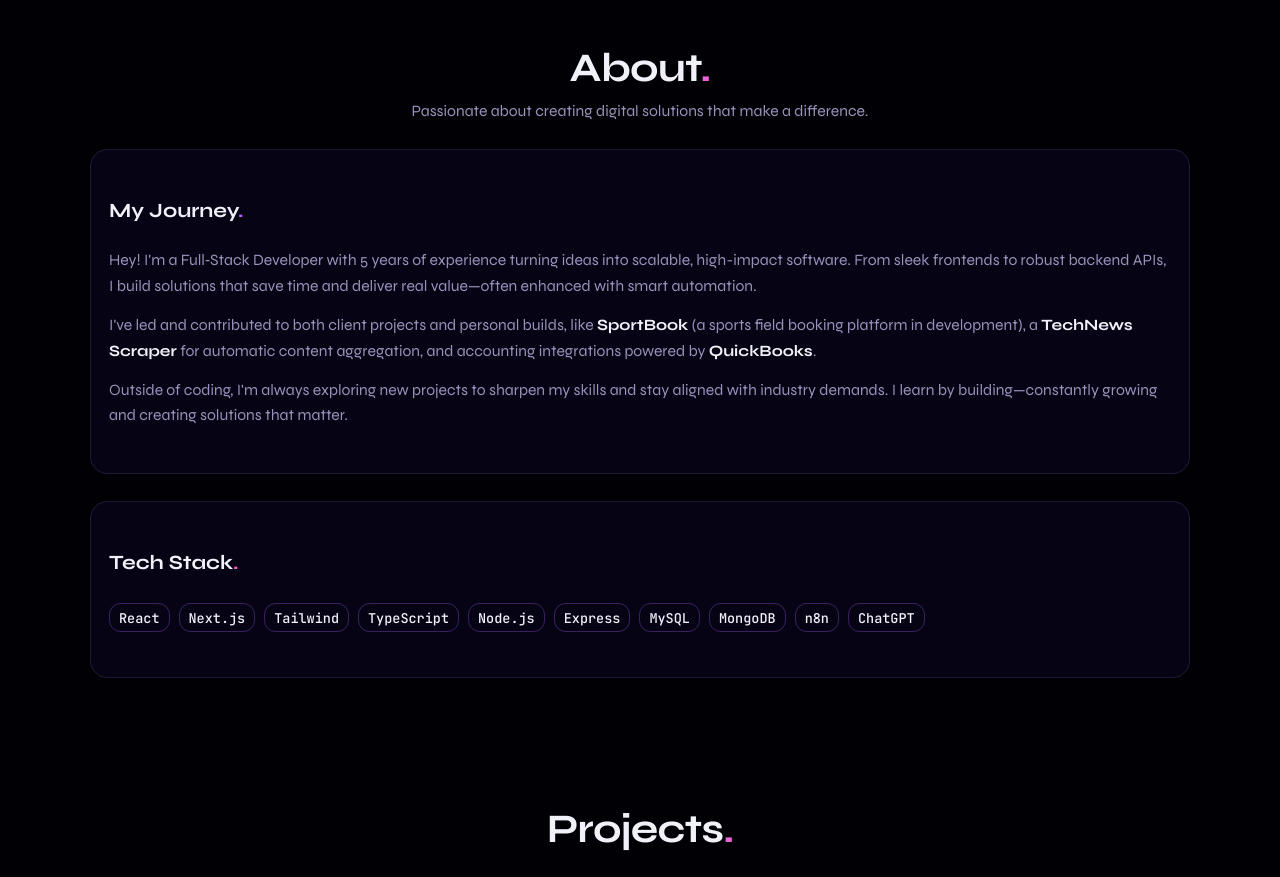
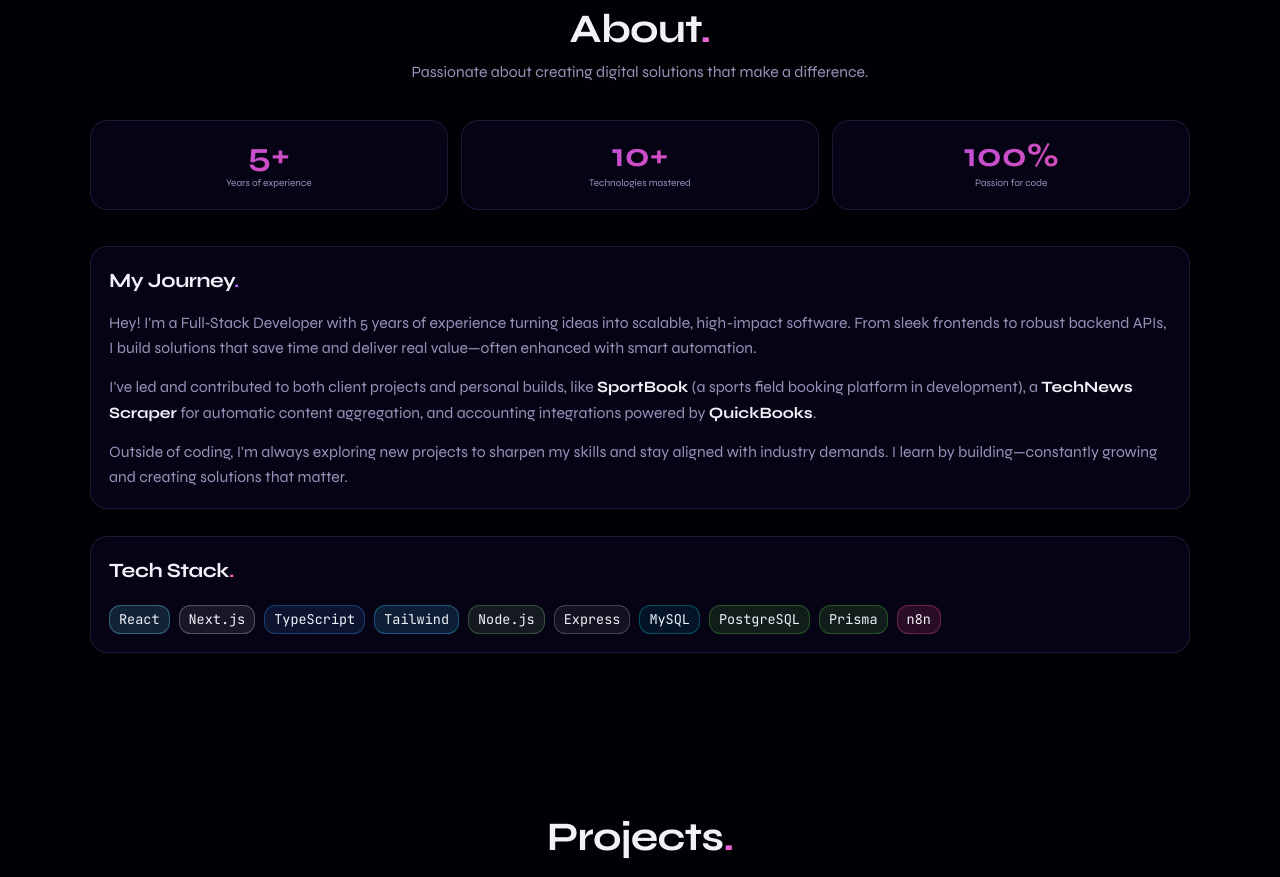
Before and after one commit to jacamposp/personal-portfolio, a React (Vite) app: page / in a window 1280 px wide. Shown: the part 1000-1877 px from the top of the page. Built offline with nearby package versions, Linux system fonts and the light colour scheme.

Commit message:
feat(about): enhance About section with new stats display and custom GlowCard component; replace Card with GlowCard for journey description

```diff
--- a/src/sections/about/About.tsx
+++ b/src/sections/about/About.tsx
@@ -1,47 +1,110 @@
-import { Card, CardContent, CardDescription, CardHeader, CardTitle } from '@/components/ui/card'
-import { Badge } from '@/components/ui/badge'
+import { motion } from 'framer-motion'
 import { ScrollReveal, ScrollRevealItem } from '@/components/ui/scroll-reveal'
 
-const techStack = [
-  'React',
-  'Next.js',
-  'Tailwind',
-  'TypeScript',
-  'Node.js',
-  'Express',
-  'MySQL',
-  'MongoDB',
-  'n8n',
-  'ChatGPT',
+const STATS = [
+  { value: '5+', label: 'Years of experience' },
+  { value: '10+', label: 'Technologies mastered' },
+  { value: '100%', label: 'Passion for code' },
 ]
+
+const TECH_STACK = [
+  { name: 'React', color: 'rgba(97,218,251,0.15)', border: 'rgba(97,218,251,0.35)' },
+  { name: 'Next.js', color: 'rgba(255,255,255,0.08)', border: 'rgba(255,255,255,0.25)' },
+  { name: 'TypeScript', color: 'rgba(49,120,198,0.15)', border: 'rgba(49,120,198,0.40)' },
+  { name: 'Tailwind', color: 'rgba(56,189,248,0.15)', border: 'rgba(56,189,248,0.35)' },
+  { name: 'Node.js', color: 'rgba(104,160,99,0.15)', border: 'rgba(104,160,99,0.40)' },
+  { name: 'Express', color: 'rgba(255,255,255,0.06)', border: 'rgba(255,255,255,0.20)' },
+  { name: 'MySQL', color: 'rgba(0,117,143,0.15)', border: 'rgba(0,189,215,0.35)' },
+  { name: 'PostgreSQL', color: 'rgba(77,179,61,0.15)', border: 'rgba(77,179,61,0.35)' },
+  { name: 'Prisma', color: 'rgba(77,179,61,0.15)', border: 'rgba(77,179,61,0.35)' },
+  { name: 'n8n', color: 'rgba(234,76,137,0.15)', border: 'rgba(234,76,137,0.35)' },
+]
+
+function GlowCard({ children, className = '' }: { children: React.ReactNode; className?: string }) {
+  return (
+    <motion.div
+      className={`relative rounded-xl bg-card border border-border overflow-hidden group ${className}`}
+      whileHover="hover"
+    >
+      {/* Bright top-line on hover */}
+      <motion.div
+        className="absolute top-0 left-0 right-0 h-[2px] rounded-t-xl"
+        style={{
+          background: 'linear-gradient(90deg, #a855f7, #ec4899)',
+        }}
+        variants={{
+          hover: { scaleX: 1, opacity: 1 },
+        }}
+        initial={{ scaleX: 0, opacity: 0 }}
+        transition={{ duration: 0.3, ease: 'easeOut' }}
+      />
+      {/* Subtle glow behind top line */}
+      <motion.div
+        className="absolute top-0 left-0 right-0 h-24 pointer-events-none"
+        style={{
+          background: 'linear-gradient(to bottom, rgba(168,85,247,0.07), transparent)',
+        }}
+        variants={{ hover: { opacity: 1 } }}
+        initial={{ opacity: 0 }}
+        transition={{ duration: 0.3 }}
+      />
+      {children}
+    </motion.div>
+  )
+}
 
 const About = () => {
   return (
     <section
       id="about"
-      className="flex flex-col min-h-screen pt-20 mobile-m:pt-24 tablet:pt-28 laptop:pt-32 w-full justify-center px-4 mobile-m:px-6 tablet:px-8 laptop:px-12"
+      className="flex flex-col min-h-screen pt-20 mobile-m:pt-24 tablet:pt-28 laptop:pt-32 pb-16 w-full justify-center px-4 mobile-m:px-6 tablet:px-8 laptop:px-12"
     >
       <div className="max-w-6xl mx-auto w-full">
         <ScrollReveal>
+          {/* Heading */}
           <ScrollRevealItem>
             <h2 className="text-4xl mobile-m:text-3xl tablet:text-4xl laptop:text-5xl font-bold text-foreground text-center mobile-m:text-left mb-2 mobile-m:mb-3">
               About<span className="text-gradient-accent">.</span>
             </h2>
           </ScrollRevealItem>
           <ScrollRevealItem>
-            <p className="text-sm mobile-m:text-base tablet:text-lg laptop:text-xl text-muted-foreground mb-6 mobile-m:mb-8 tablet:mb-10 text-center mobile-m:text-left max-w-full">
+            <p className="text-sm mobile-m:text-base tablet:text-lg laptop:text-xl text-muted-foreground mb-8 mobile-m:mb-10 tablet:mb-12 text-center mobile-m:text-left">
               Passionate about creating digital solutions that make a difference.
             </p>
           </ScrollRevealItem>
 
+          {/* Stats row */}
+          <ScrollRevealItem>
+            <div className="grid grid-cols-3 gap-3 mobile-m:gap-4 tablet:gap-6 mb-8 mobile-m:mb-10 tablet:mb-12">
+              {STATS.map((s) => (
+                <GlowCard key={s.label} className="p-4 mobile-m:p-5 tablet:p-7 text-center">
+                  <p
+                    className="text-3xl mobile-m:text-4xl tablet:text-5xl laptop:text-6xl font-bold leading-none mb-1 mobile-m:mb-2"
+                    style={{
+                      background: 'linear-gradient(135deg, #a855f7, #ec4899)',
+                      WebkitBackgroundClip: 'text',
+                      WebkitTextFillColor: 'transparent',
+                      backgroundClip: 'text',
+                    }}
+                  >
+                    {s.value}
+                  </p>
+                  <p className="text-[10px] mobile-m:text-xs tablet:text-sm text-muted-foreground leading-snug">
+                    {s.label}
+                  </p>
+                </GlowCard>
+              ))}
+            </div>
+          </ScrollRevealItem>
+
           <div className="flex flex-col gap-6 mobile-m:gap-8 tablet:gap-10">
+            {/* Journey card */}
             <ScrollRevealItem>
-              <Card className="w-full bg-card border-border hover:border-primary/40 transition-colors duration-300">
-                <CardHeader className="p-4 mobile-m:p-6 tablet:p-8">
-                  <CardTitle className="text-lg mobile-m:text-xl tablet:text-2xl laptop:text-3xl font-bold text-left mb-3 mobile-m:mb-4">
+              <GlowCard className="p-4 mobile-m:p-6 tablet:p-8">
+                <h3 className="text-lg mobile-m:text-xl tablet:text-2xl laptop:text-3xl font-bold text-left mb-3 mobile-m:mb-4">
                   My Journey<span className="text-purple-accent">.</span>
-                  </CardTitle>
-                  <CardDescription className="text-sm mobile-m:text-base tablet:text-lg laptop:text-xl text-muted-foreground text-left leading-relaxed space-y-3 mobile-m:space-y-4">
+                </h3>
+                <div className="text-sm mobile-m:text-base tablet:text-lg laptop:text-xl text-muted-foreground text-left leading-relaxed space-y-3 mobile-m:space-y-4">
                   <p>
                     Hey! I'm a Full‑Stack Developer with 5 years of experience turning ideas into scalable, high-impact
                     software. From sleek frontends to robust backend APIs, I build solutions that save time and deliver
@@ -49,40 +112,42 @@ const About = () => {
                   </p>
                   <p>
                     I've led and contributed to both client projects and personal builds, like{' '}
-                      <strong className="text-foreground">SportBook</strong> (a sports field booking platform in development), a{' '}
-                      <strong className="text-foreground">TechNews Scraper</strong> for automatic content aggregation, and
-                      accounting integrations powered by <strong className="text-foreground">QuickBooks</strong>.
+                    <strong className="text-foreground">SportBook</strong> (a sports field booking platform in
+                    development), a <strong className="text-foreground">TechNews Scraper</strong> for automatic content
+                    aggregation, and accounting integrations powered by{' '}
+                    <strong className="text-foreground">QuickBooks</strong>.
                   </p>
                   <p>
                     Outside of coding, I'm always exploring new projects to sharpen my skills and stay aligned with
                     industry demands. I learn by building—constantly growing and creating solutions that matter.
                   </p>
-                  </CardDescription>
-                </CardHeader>
-              </Card>
+                </div>
+              </GlowCard>
             </ScrollRevealItem>
 
+            {/* Tech Stack card */}
             <ScrollRevealItem>
-              <Card className="w-full border-border bg-card hover:border-accent/40 transition-colors duration-300">
-                <CardHeader className="p-4 mobile-m:p-6 tablet:p-8">
-                  <CardTitle className="text-lg mobile-m:text-xl tablet:text-2xl laptop:text-3xl font-bold text-left mb-4 mobile-m:mb-6">
+              <GlowCard className="p-4 mobile-m:p-6 tablet:p-8">
+                <h3 className="text-lg mobile-m:text-xl tablet:text-2xl laptop:text-3xl font-bold text-left mb-4 mobile-m:mb-6">
                   Tech Stack<span className="text-pink-accent">.</span>
-                  </CardTitle>
-                  <CardContent className="p-0">
-                    <div className="flex flex-wrap gap-2 mobile-m:gap-3 tablet:gap-4">
-                      {techStack.map((tech) => (
-                        <Badge
-                          key={tech}
-                          variant="outline"
-                          className="font-mono text-xs mobile-m:text-sm tablet:text-base px-2 py-1 mobile-m:px-3 mobile-m:py-2 border-primary/30 text-foreground hover:border-pink-accent/50 hover:bg-primary/10 transition-colors"
+                </h3>
+                <div className="flex flex-wrap gap-2 mobile-m:gap-3">
+                  {TECH_STACK.map((tech) => (
+                    <motion.span
+                      key={tech.name}
+                      whileHover={{ y: -4, scale: 1.06 }}
+                      transition={{ type: 'spring', stiffness: 380, damping: 18 }}
+                      className="font-mono text-xs mobile-m:text-sm tablet:text-base px-2 py-1 mobile-m:px-3 mobile-m:py-1.5 rounded-md text-foreground select-none"
+                      style={{
+                        backgroundColor: tech.color,
+                        border: `1px solid ${tech.border}`,
+                      }}
                     >
-                          {tech}
-                        </Badge>
+                      {tech.name}
+                    </motion.span>
                   ))}
                 </div>
-                  </CardContent>
-                </CardHeader>
-              </Card>
+              </GlowCard>
             </ScrollRevealItem>
           </div>
         </ScrollReveal>
```
Lines whose indentation alone changed are shown as unchanged.
